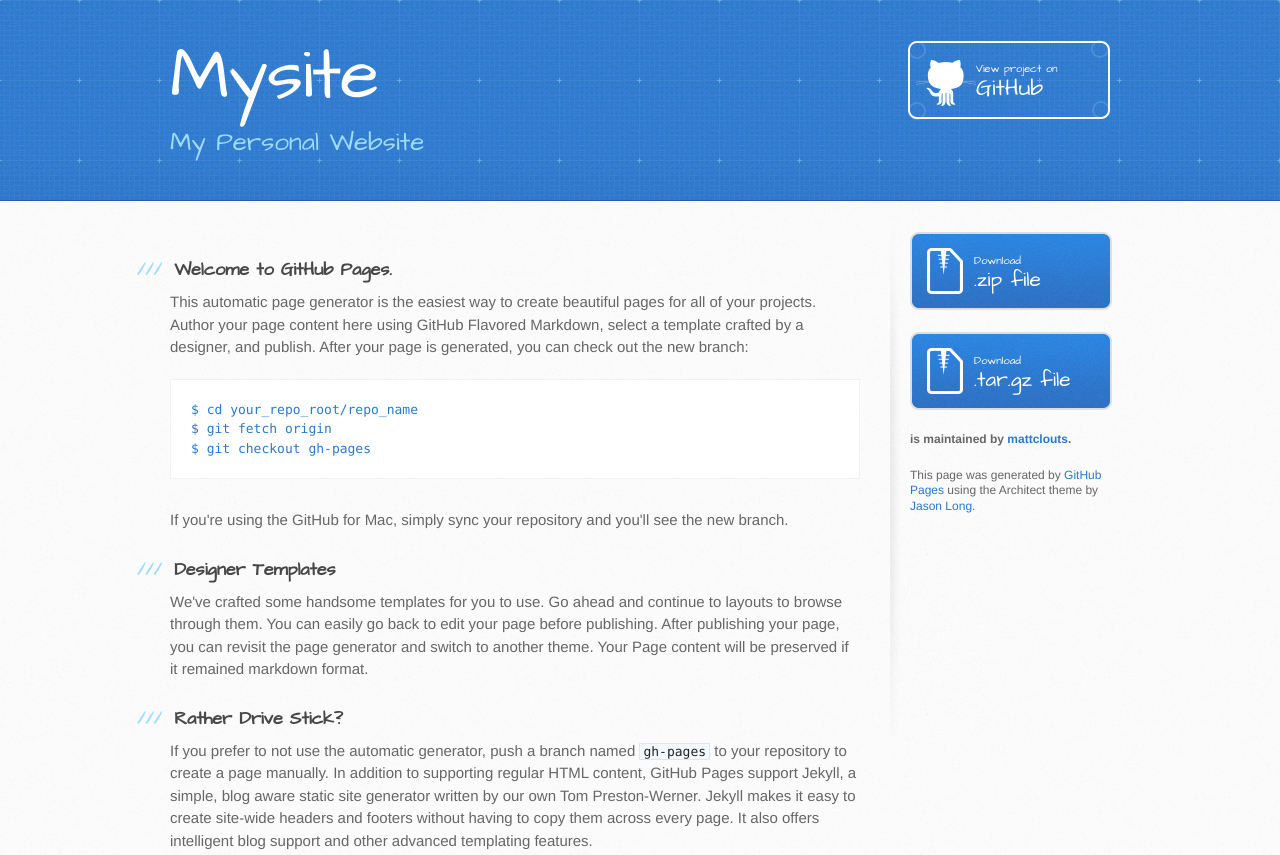
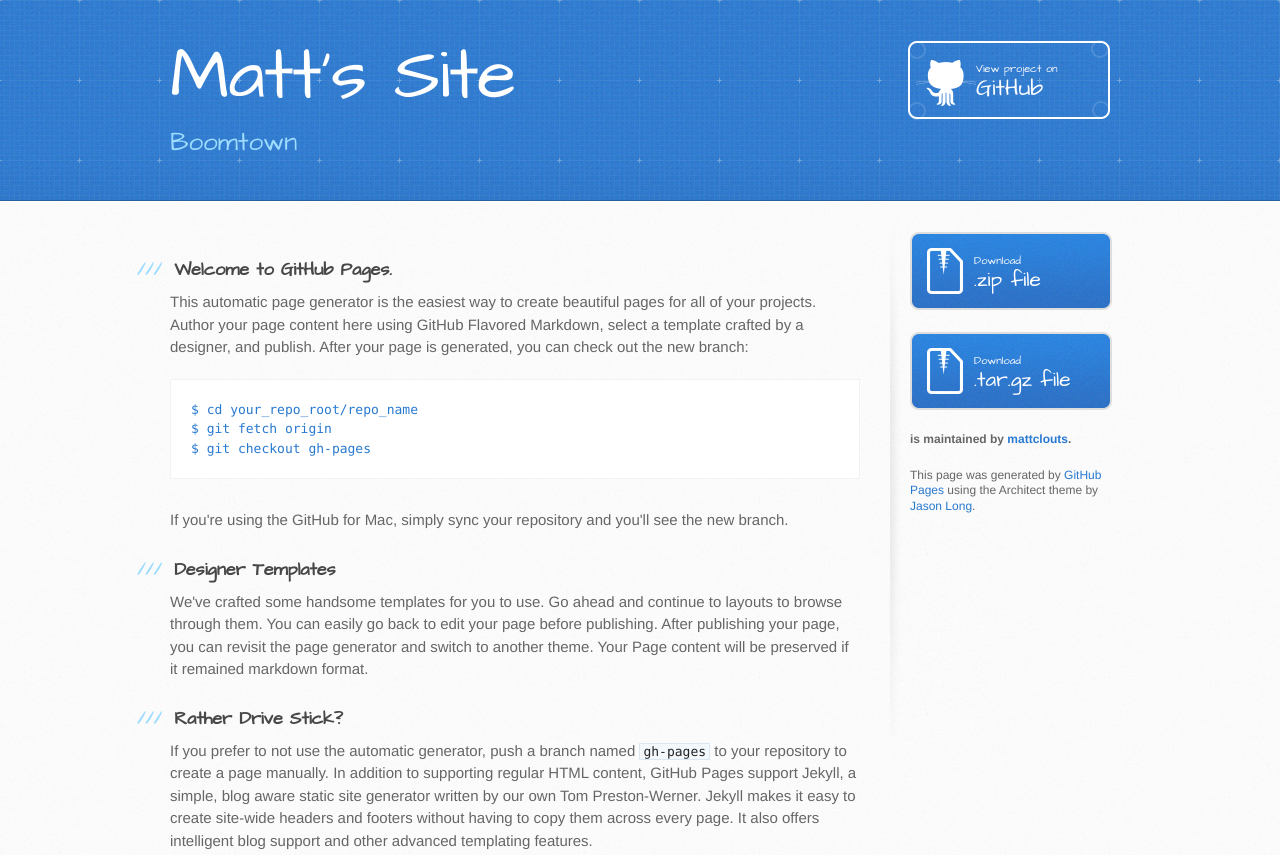
Before and after one commit to mattclouts/MySite, a plain HTML site: page index.html in a window 1280 px wide. Shown: the top 855 px of the page. Drawn offline with Linux system fonts and the light colour scheme.

Commit message:
Update index.html

```diff
--- a/index.html
+++ b/index.html
@@ -19,8 +19,8 @@
   <body>
     <header>
       <div class="inner">
-        <h1>Mysite</h1>
-        <h2>My Personal Website</h2>
+        <h1>Matt's Site</h1>
+        <h2>Boomtown</h2>
         <a href="https://github.com/mattclouts/MySite" class="button"><small>View project on</small> GitHub</a>
       </div>
     </header>
```
